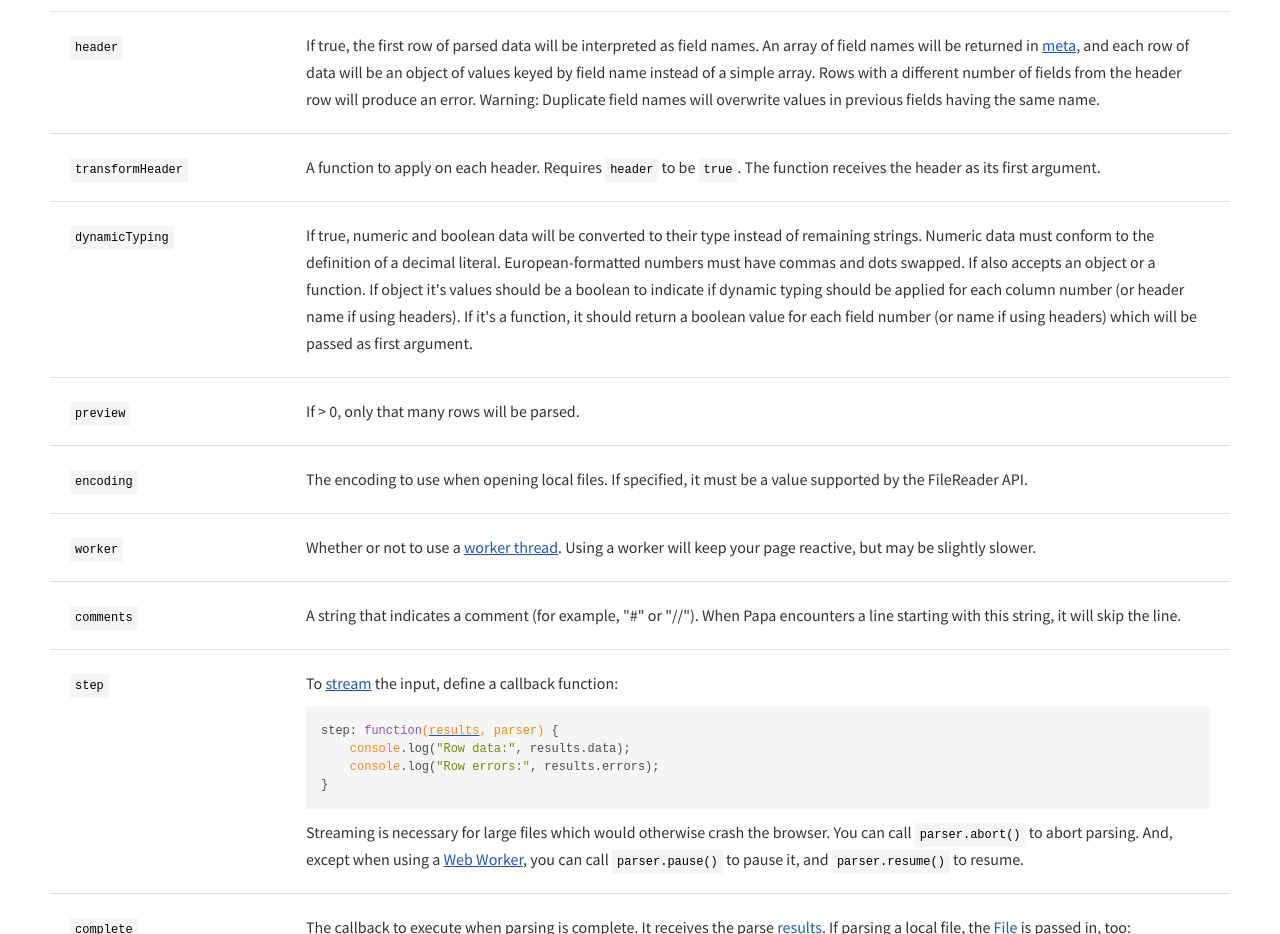
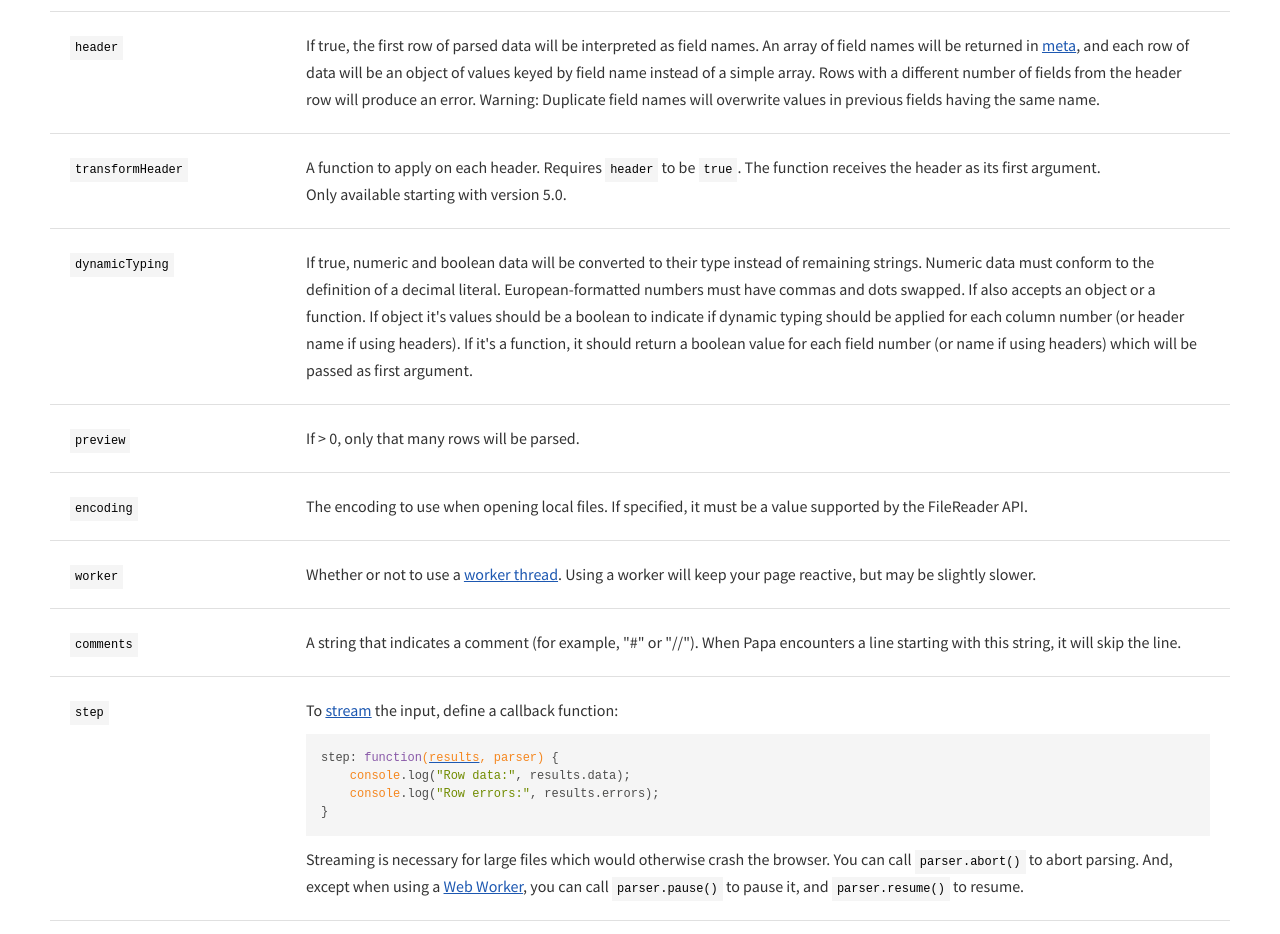
Before and after one commit to mholt/PapaParse, a website: page docs/docs.html in a window 1280 px wide. Shown: the part 5420-6354 px from the top of the page. Drawn offline with Linux system fonts and the light colour scheme.

Commit message:
Exñ.a(#625)
See #597

```diff
--- a/docs/docs.html
+++ b/docs/docs.html
@@ -415,7 +415,8 @@ var csv = Papa.unparse({
 									<code>transformHeader</code>
 								</td>
 								<td>
-									A function to apply on each header. Requires <code>header</code> to be <code>true</code>. The function receives the header as its first argument.
+									A function to apply on each header. Requires <code>header</code> to be <code>true</code>. The function receives the header as its first argument.<br>
+									Only available starting with version 5.0.
 								</td>
 							</tr>
 							<tr>
```
